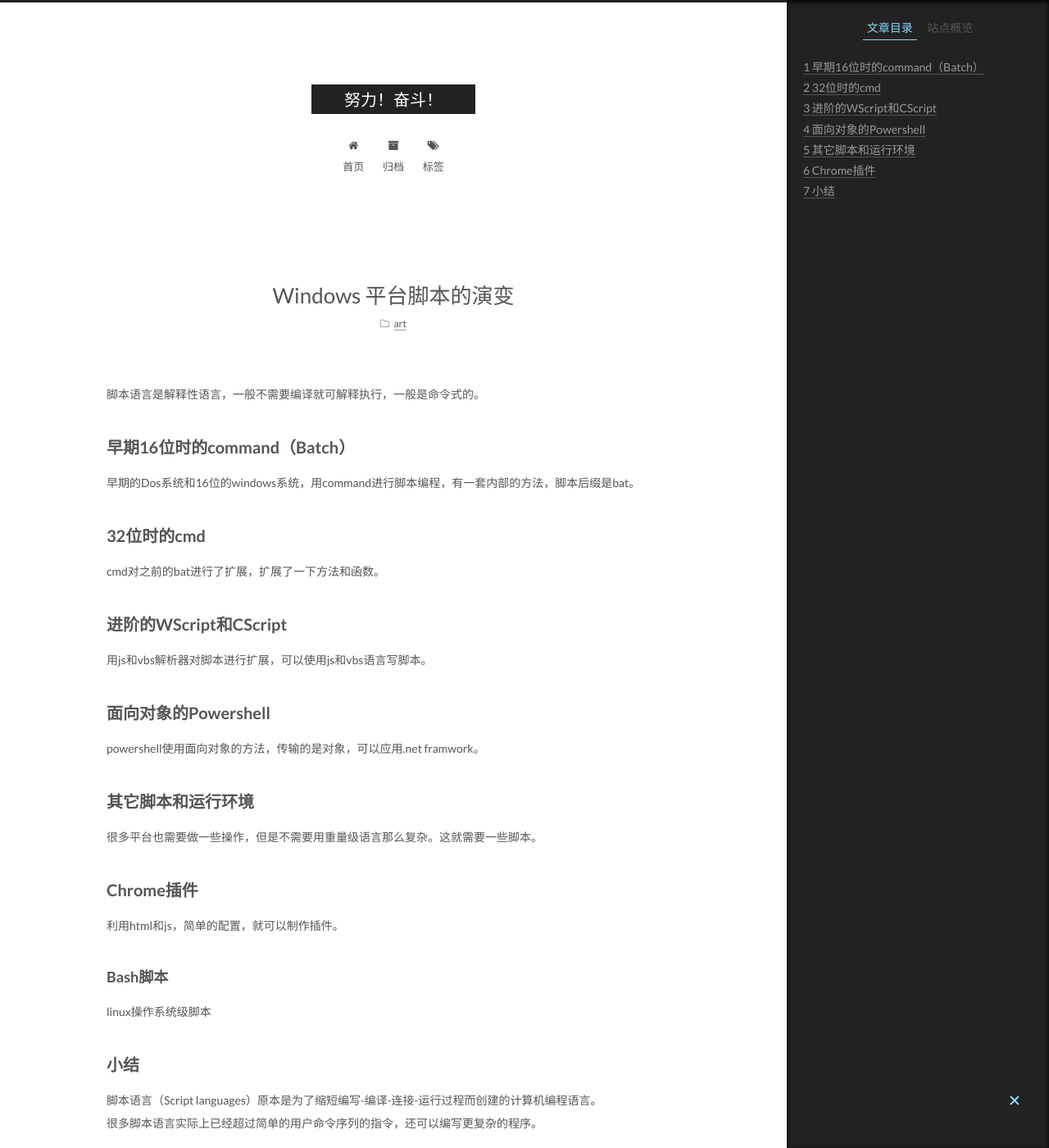
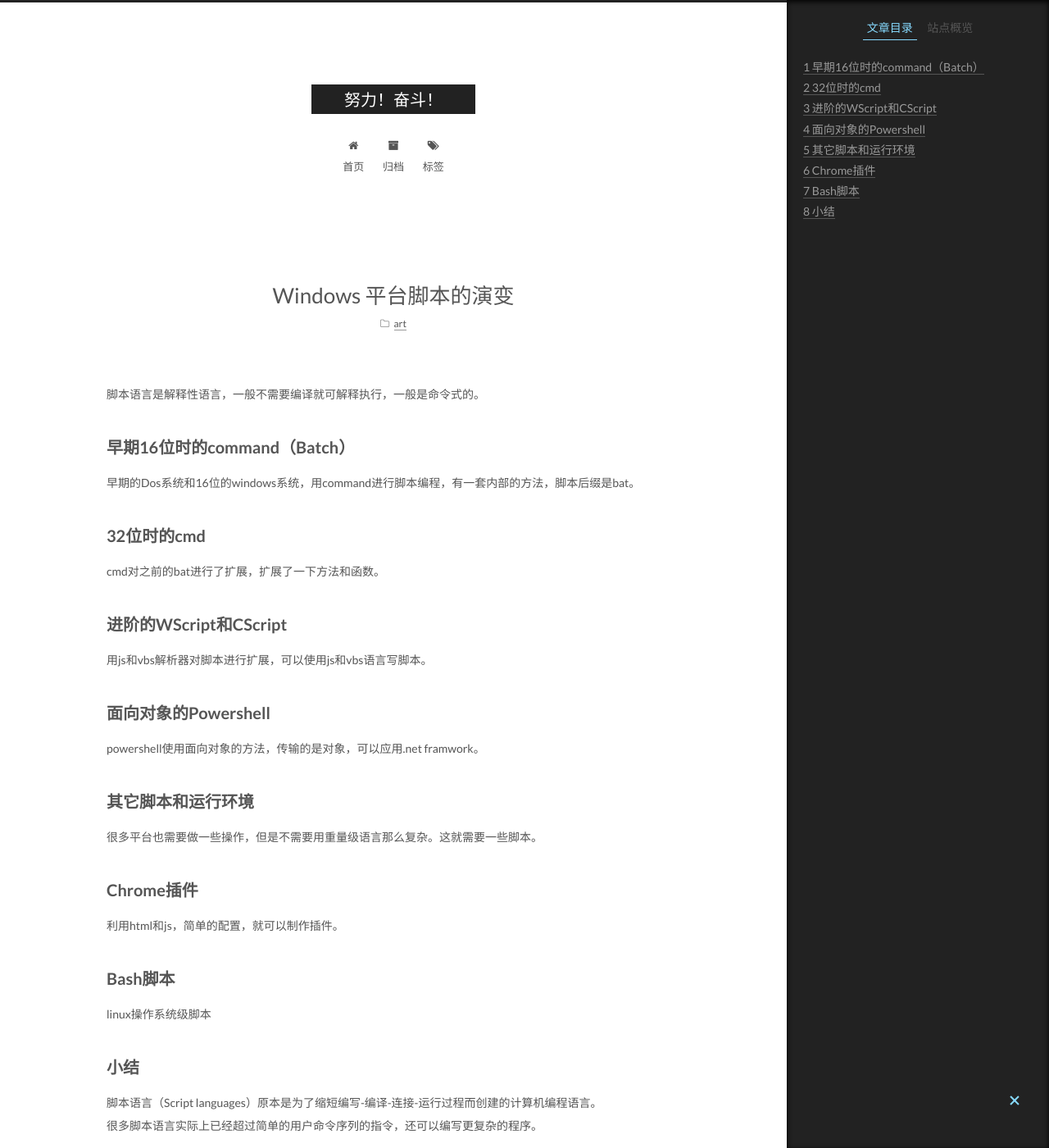
Before and after one commit to oivx/blog, a Jekyll site: the page built from _posts/2018-01-15-script-evolution.md, in a window 1280 px wide and 1400 px high. Shown: the whole window at 82% size. Built offline with Jekyll 4.4.1, drawn with Linux system fonts in a browser that asks for light colours.

Commit message:
Modify for format

```diff
--- a/_posts/2018-01-15-script-evolution.md
+++ b/_posts/2018-01-15-script-evolution.md
@@ -28,7 +28,7 @@ powershell使用面向对象的方法，传输的是对象，可以应用.net fr
 ## Chrome插件
 利用html和js，简单的配置，就可以制作插件。
 
-### Bash脚本
+## Bash脚本
 linux操作系统级脚本
 
 ## 小结
```
Also changed, not shown: _posts/2018-04-16-database-encryption.md (+1 -1 lines).
